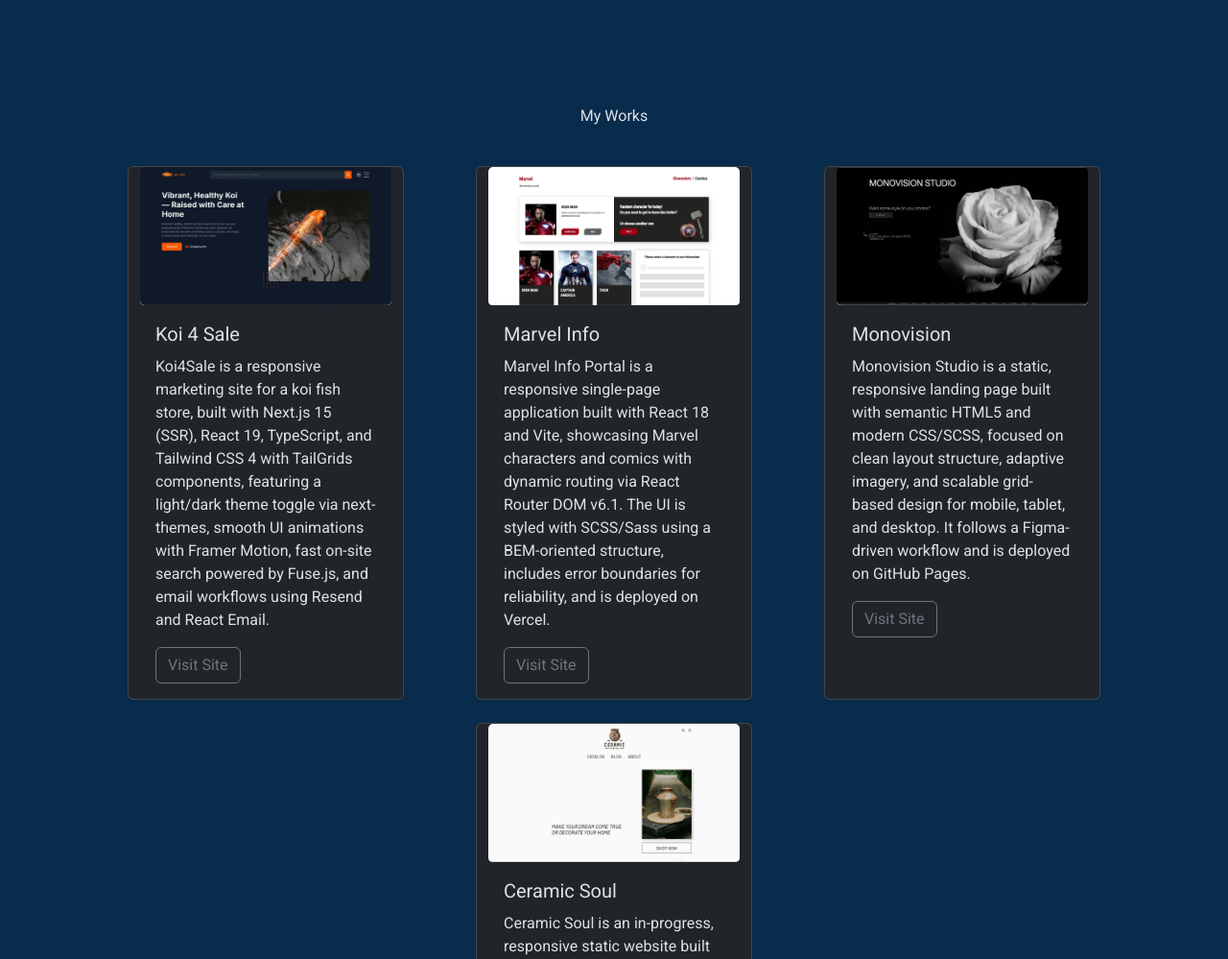
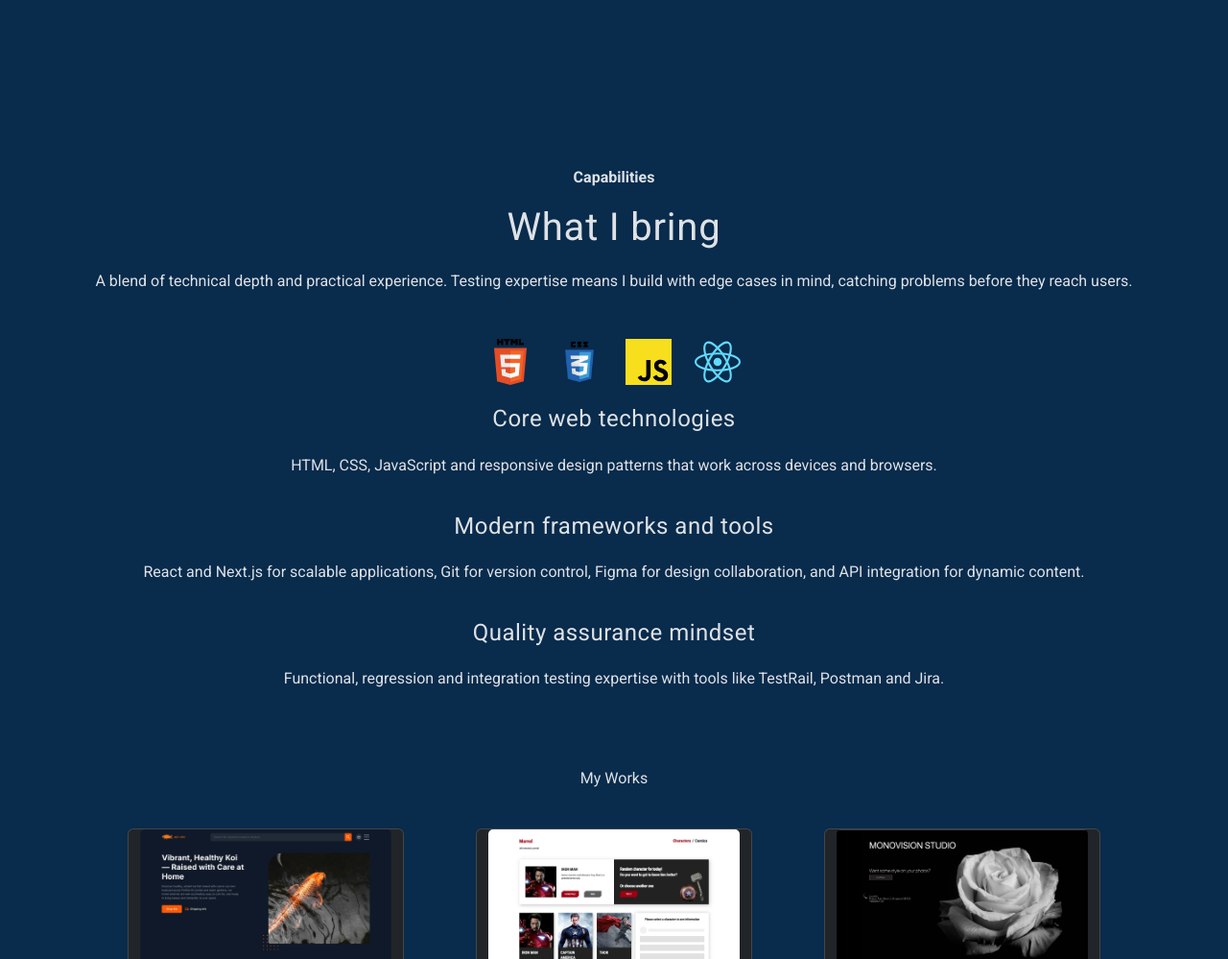
Before and after one commit to ShvetsViktor/My_Portfolio, a plain HTML site: page index.html in a window 1280 px wide. Shown: the part 982-1981 px from the top of the page at 96% size. Drawn offline with nearby package versions, Linux system fonts and the light colour scheme.

Commit message:
add core technologies to skills section

```diff
--- /dev/null
+++ b/assets/css/reset.css
@@ -0,0 +1,38 @@
+/* Minimal reset / normalize layer (Bootstrap-friendly) */
+
+/* 1) Predictable sizing */
+*,
+*::before,
+*::after {
+    box-sizing: border-box;
+}
+
+/* 2) Remove default margins without nuking Bootstrap spacing utilities */
+body {
+    margin: 0;
+}
+
+/* 3) Media elements behave nicely */
+img,
+svg,
+video,
+canvas,
+audio,
+iframe,
+embed,
+object {
+    display: block;
+    max-width: 100%;
+    height: auto;
+}
+
+/* Text overflow safety */
+p,
+h1,
+h2,
+h3,
+h4,
+h5,
+h6 {
+    overflow-wrap: break-word;
+}
--- a/assets/css/style.css
+++ b/assets/css/style.css
@@ -64,6 +64,11 @@
     /* 20px */
 }
 
+.pt-20 {
+    padding-top: 1.25rem;
+    /* 20px */
+}
+
 /* custom styles for bootstrap btn */
 
 /* Common brand btn */
--- a/index.html
+++ b/index.html
@@ -103,6 +103,42 @@
             </div>
         </section>
 
+        <!-- Skills section -->
+        <section id="skills" class="container py-64">
+            <div class="row text-center">
+                <div class="col-12">
+                    <!-- Inline style to match the Figma design -->
+                    <p class="mb-3" style="font-weight: 600;">Capabilities</p>
+                    <h2 class="mb-20">What I bring</h2>
+                    <p class="mb-0">A blend of technical depth and practical experience. Testing expertise means I build
+                        with edge
+                        cases in mind, catching problems before they reach users.</p>
+                </div>
+                <div>
+                    <div class="col-12 mt-5">
+                        <div class="d-flex justify-content-center gap-4 flex-nowrap">
+                            <img src="assets/icons/html5.svg" alt="HTML5" width="48" height="48">
+                            <img src="assets/icons/css3.png" alt="CSS3" width="48" height="48">
+                            <img src="assets/icons/JS.svg" alt="JavaScript" width="48" height="48">
+                            <img src="assets/icons/react.svg" alt="React" width="48" height="48">
+                        </div>
+                    </div>
+                    <h4 class="pt-20 mb-20">Core web technologies</h4>
+                    <p>HTML, CSS, JavaScript and responsive design patterns that work across devices and browsers.</p>
+                </div>
+                <div>
+                    <h4 class="pt-20 mb-20">Modern frameworks and tools</h4>
+                    <p>React and Next.js for scalable applications, Git for version control, Figma for design
+                        collaboration, and API integration for dynamic content.</p>
+                </div>
+                <div>
+
+                    <h4 class="pt-20 mb-20">Quality assurance mindset</h4>
+                    <p>Functional, regression and integration testing expertise with tools like TestRail, Postman and
+                        Jira.</p>
+                </div>
+            </div>
+        </section>
         <!-- Portfolio section -->
         <section id="portfolio" class="container mb-5">
             <div class="container">
```
Also changed, not shown: assets/icons/JS.svg (added), assets/icons/css3.png (added), assets/icons/html5.svg (added), assets/icons/react.svg (added).
